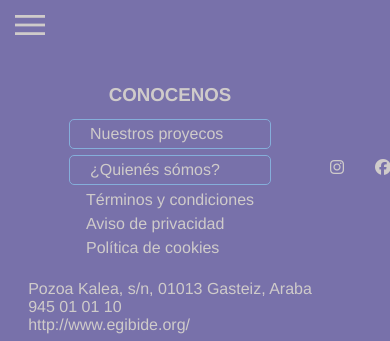
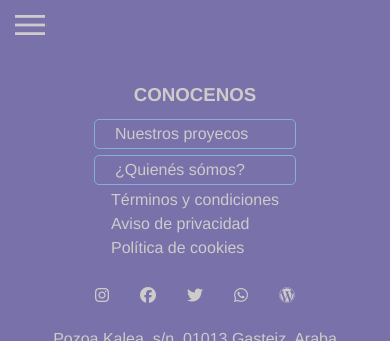
Before and after one commit to Alba98/Reto2, a PHP site: page /VIEWS/index.html in a window 390 px wide. Shown: the top 341 px of the page. Run offline with PHP 8.4, Linux system fonts and the light colour scheme; some libraries are stand-ins or nearby versions.

Commit message:
correcion views

```diff
--- a/www/CSS/index.css
+++ b/www/CSS/index.css
@@ -76,6 +76,7 @@ body * {
     height: 40px;
     margin: 10px 20px;
 }
+
 
 #menu-principal {
     display: flex;
@@ -378,6 +379,12 @@ button:hover{
     }
 }
 @media only screen and (min-width: 361px) and (max-width: 768px) {
+
+    footer{
+        display: flex;
+        flex-direction: column;
+    }
+
     #titulo {
         font-size: 8vw;
     }
--- a/www/VIEWS/PARTIALS/footer.php
+++ b/www/VIEWS/PARTIALS/footer.php
@@ -2,7 +2,11 @@
 
             <footer id="footer">
                 <div id="servicios">
-                    <h3>CONOCENOS</h3>
+
+
+
+                    <h3>CONOCENOS </h3>
+
                     <a class="enlace" id="nuestrosProyectos" href="#">Nuestros proyecos</a>
                     <a class="enlace" id="quienesSomos" href="#">¿Quienés sómos?</a>
                     <a id="terminos" href="#">Términos y condiciones</a>
--- a/www/VIEWS/PARTIALS/header.php
+++ b/www/VIEWS/PARTIALS/header.php
@@ -16,7 +16,7 @@
         <div class="container grid-1" id="global">
             <nav id="menu">
                 <div>
-                    <a href="#main" id="logo-menu"><img src="../../RECURSOS/IMAGES/logo_provisional.png" alt="logotipo"/></a>
+                <a href="#" id="logo-menu"><img src="../RECURSOS/IMAGES/search_book.png" alt="logotipo"/></a>
                 </div>
                 <ul id="menu-principal">
                     <li><a href="#">Preguntas frecuentes</a></li>
--- a/www/VIEWS/index.html
+++ b/www/VIEWS/index.html
@@ -16,7 +16,8 @@
         <div class="container grid-1" id="global">
         <nav id="menu">
             <div>
-            <a href="#header" id="logo-menu"><img src="./RECURSOS/IMAGES/logo_provisional.png" alt="logotipo"/></a>
+            <a href="#" id="logo-menu"><img src="../RECURSOS/IMAGES/search_book.png" alt="logotipo"/></a>
+            <a href="#" id="logo-menu"><img src="./RECURSOS/IMAGES/logo_provisional.png" alt="logotipo"/></a>
             </div>
                 <ul id="menu-principal">
                     <li><a href="#">Preguntas frecuentes</a></li>
@@ -34,8 +35,8 @@
                 <ul>
                     <li><a href="#">Preguntas frecuentes</a></li>
                     <li><a href="#">Ajustes</a></li>
+                    <li><a href="#">Cerrar menú</a></li>
                     <li><a href="#">LOG OUT</a></li>
-                    <li><a href="#">Cerrar</a></li>
                 </ul>
             </div>
 
```
Also changed, not shown: www/RECURSOS/IMAGES/search_book.png (added).
